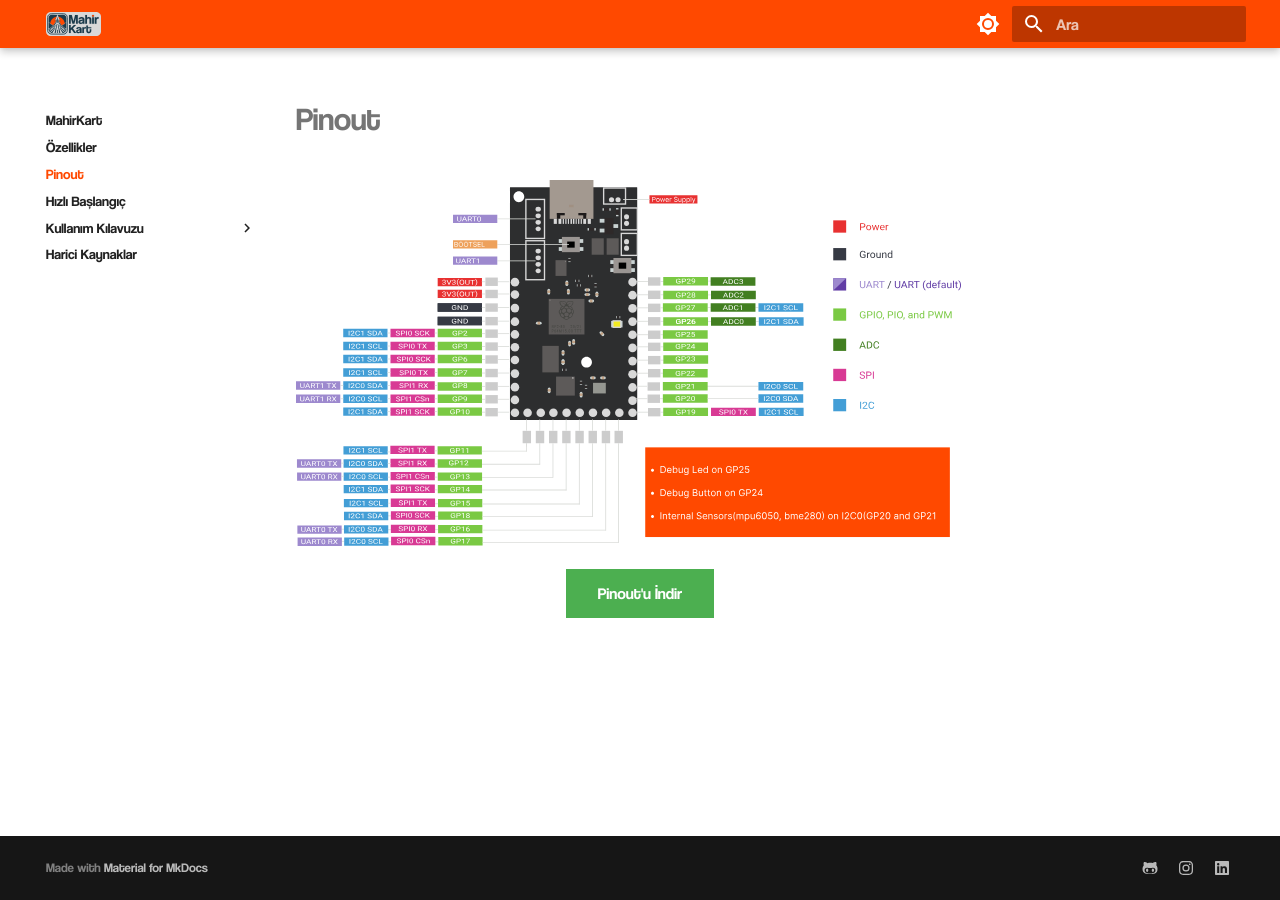
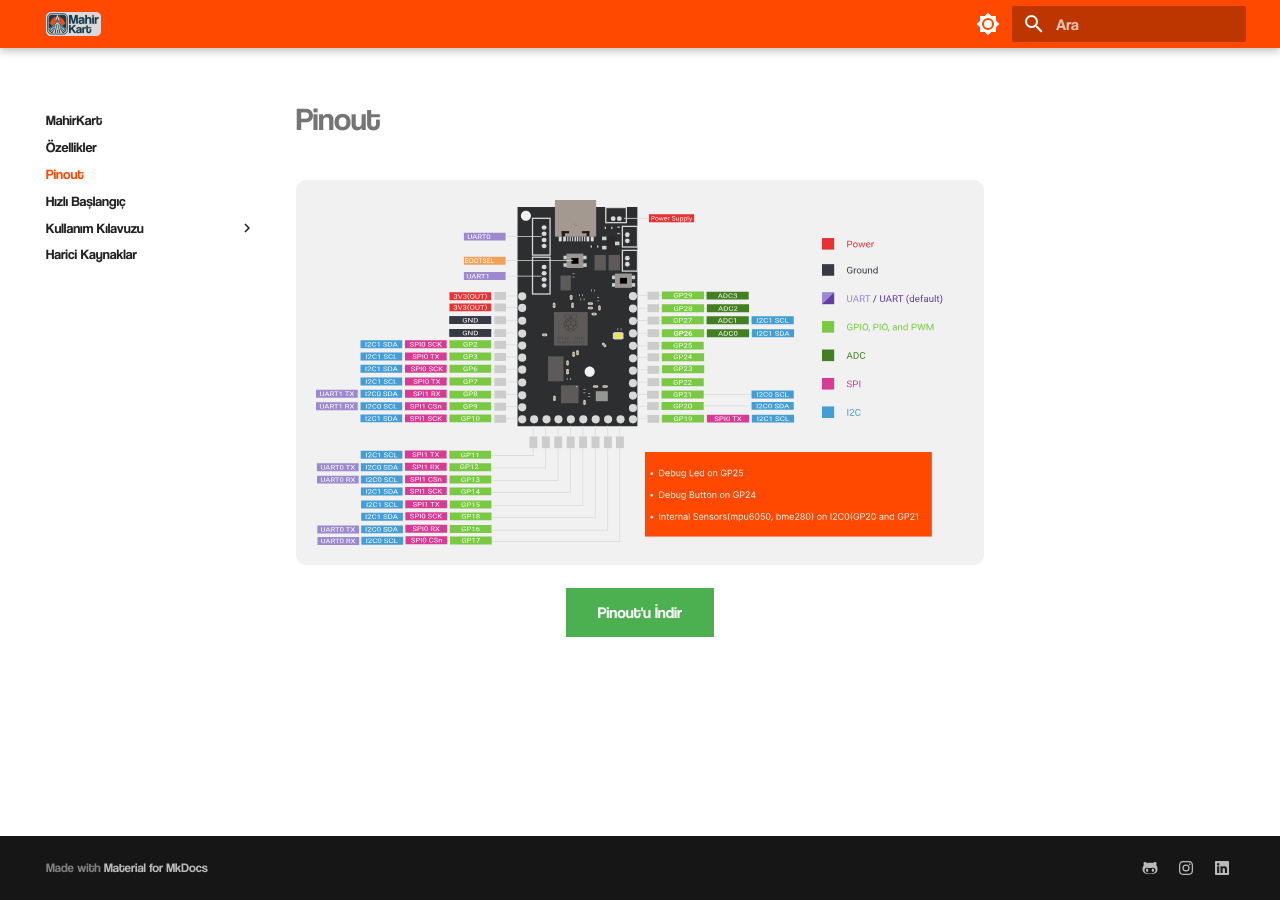
Before and after one commit to BilalAlpaslan/MahirKart-docs, an MkDocs documentation site: the page built from docs/pinout.md, in a window 1280 px wide. Built offline with MkDocs 1.6.1 and Material for MkDocs 9.7.7, drawn with Linux system fonts in a browser that asks for light colours; some web fonts are replaced.

Commit message:
update pinout.md

```diff
--- a/docs/pinout.md
+++ b/docs/pinout.md
@@ -1,6 +1,6 @@
 # Pinout
 
-<img src="../src/svg/mahirkartv0-1-0-pinout-full-v1-0.svg"  style="width: 100%; height: auto;" />
+<img src="../src/svg/mahirkartv0-1-0-pinout-full-v1-0.svg"  style="width: 100%; height: auto; background-color: #f1f1f1; padding: 20px; border-radius: 10px;" />
 
 
 <!-- download pinout -->
```
